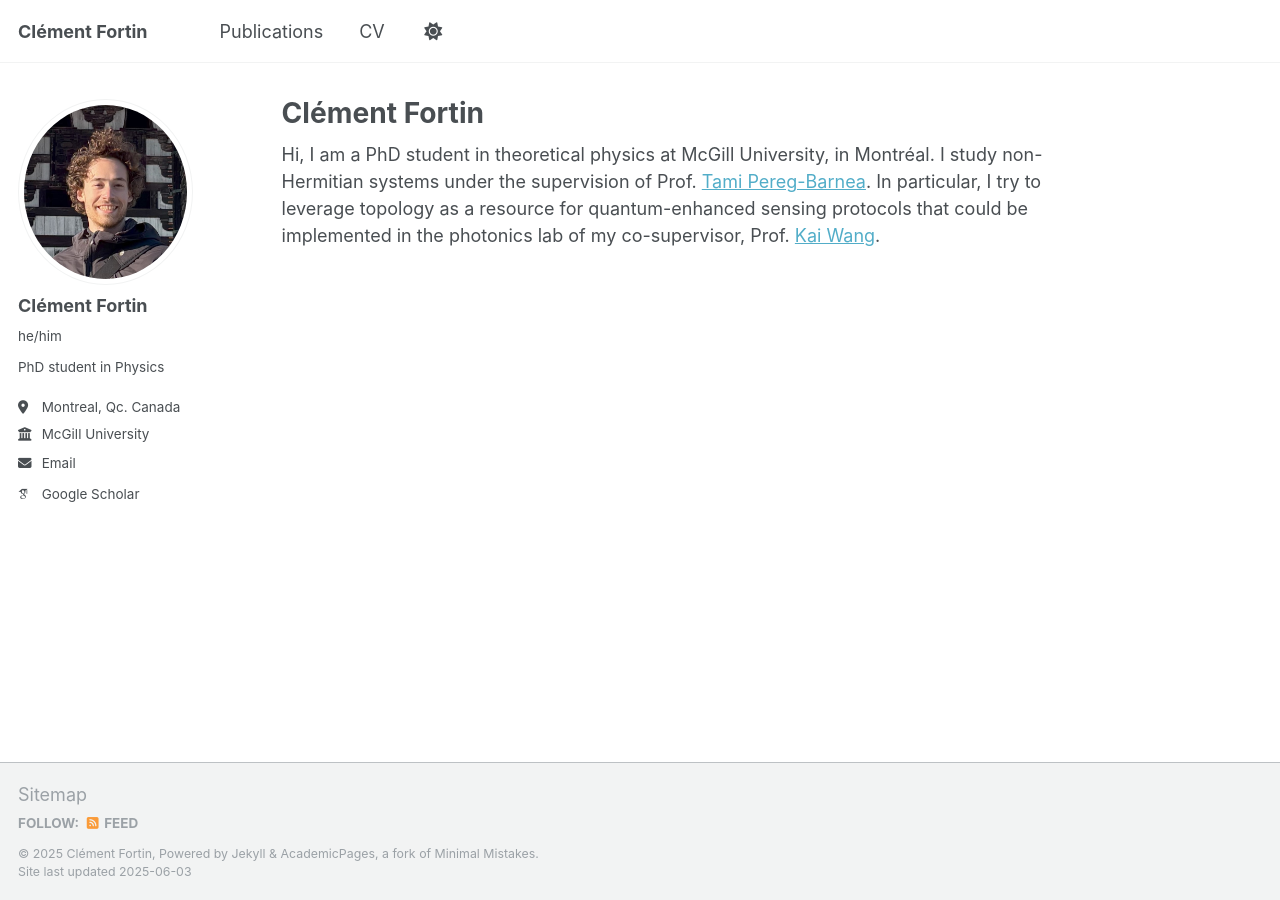
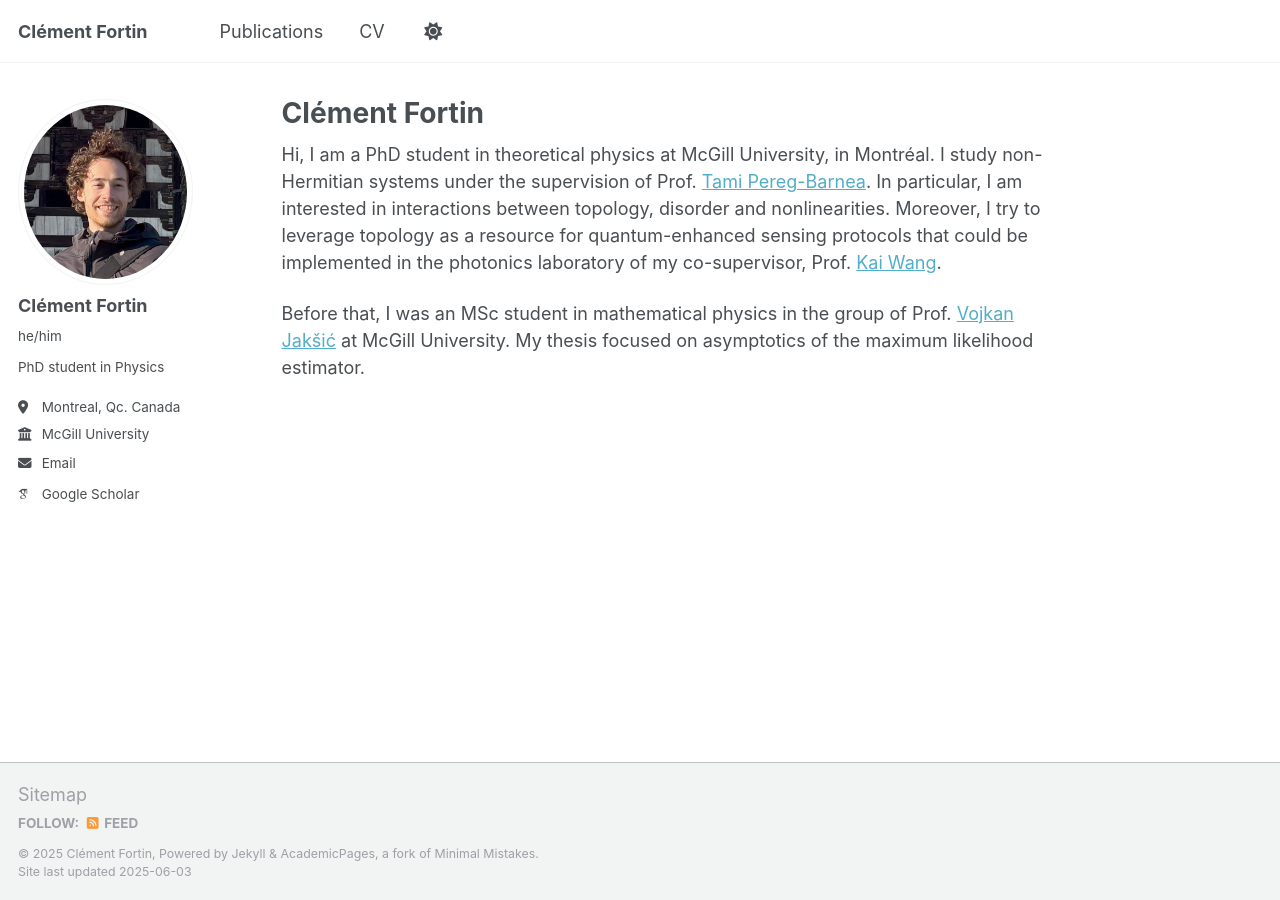
Before and after one commit to ClementFortin/ClementFortin.github.io, a Jekyll site: the page built from _pages/about.md, in a window 1280 px wide. Built offline with Jekyll 4.4.1, drawn with Linux system fonts in a browser that asks for light colours; some web fonts are replaced.

Commit message:
Update about.md

```diff
--- a/_pages/about.md
+++ b/_pages/about.md
@@ -7,4 +7,6 @@ redirect_from:
   - /about.html
 ---
 
-Hi, I am a PhD student in theoretical physics at McGill University, in Montréal. I study non-Hermitian systems under the supervision of Prof. [Tami Pereg-Barnea](https://pbtami.wixsite.com/mysite-1). In particular, I try to leverage topology as a resource for quantum-enhanced sensing protocols that could be implemented in the photonics lab of my co-supervisor, Prof. [Kai Wang](https://kw.physics.mcgill.ca/).
+Hi, I am a PhD student in theoretical physics at McGill University, in Montréal. I study non-Hermitian systems under the supervision of Prof. [Tami Pereg-Barnea](https://pbtami.wixsite.com/mysite-1). In particular, I am interested in interactions between topology, disorder and nonlinearities. Moreover, I try to leverage topology as a resource for quantum-enhanced sensing protocols that could be implemented in the photonics laboratory of my co-supervisor, Prof. [Kai Wang](https://kw.physics.mcgill.ca/).
+
+Before that, I was an MSc student in mathematical physics in the group of Prof. [Vojkan Jakšić](https://jaksic.xyz/) at McGill University. My thesis focused on asymptotics of the maximum likelihood estimator.
```
